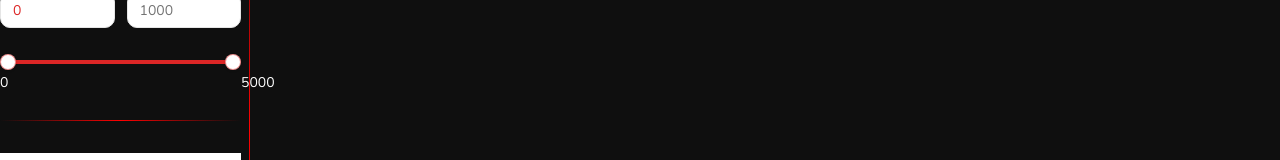
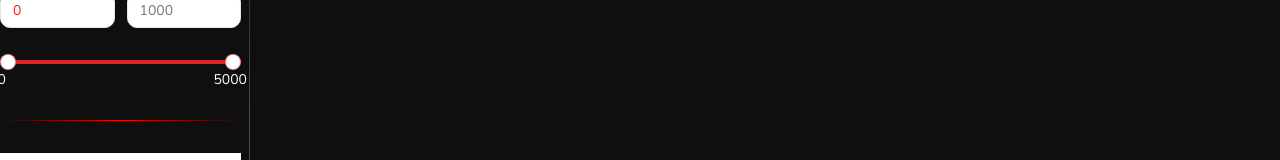
Before and after one commit to Andrihjm/e-commerce-clone, a Next.js app: page / in a window 1280 px wide. Shown: the part 480-640 px from the top of the page. Built offline with nearby package versions, Linux system fonts and the light colour scheme.

Commit message:
benerin ui

```diff
--- a/components/shared/range-slider.tsx
+++ b/components/shared/range-slider.tsx
@@ -69,11 +69,11 @@ const RangeSlider = React.forwardRef(
                 top: `10px`,
               }}
             >
-              <span className="text-sm">
+              <span className="absolute -right-1.5 text-sm">
                 {formatLabel ? formatLabel(value) : value}
               </span>
             </div>
-            <SliderPrimitive.Thumb className="block h-4 w-4 rounded-full border border-primary/50 bg-white shadow transition-colors focus-visible:outline-none focus-visible:ring-1 focus-visible:ring-ring disabled:pointer-events-none disabled:opacity-50" />
+            <SliderPrimitive.Thumb className="cursor-pointer block h-4 w-4 rounded-full border border-primary/50 bg-white shadow transition-colors focus-visible:outline-none focus-visible:ring-1 focus-visible:ring-ring disabled:pointer-events-none disabled:opacity-50" />
           </React.Fragment>
         ))}
       </SliderPrimitive.Root>
```
